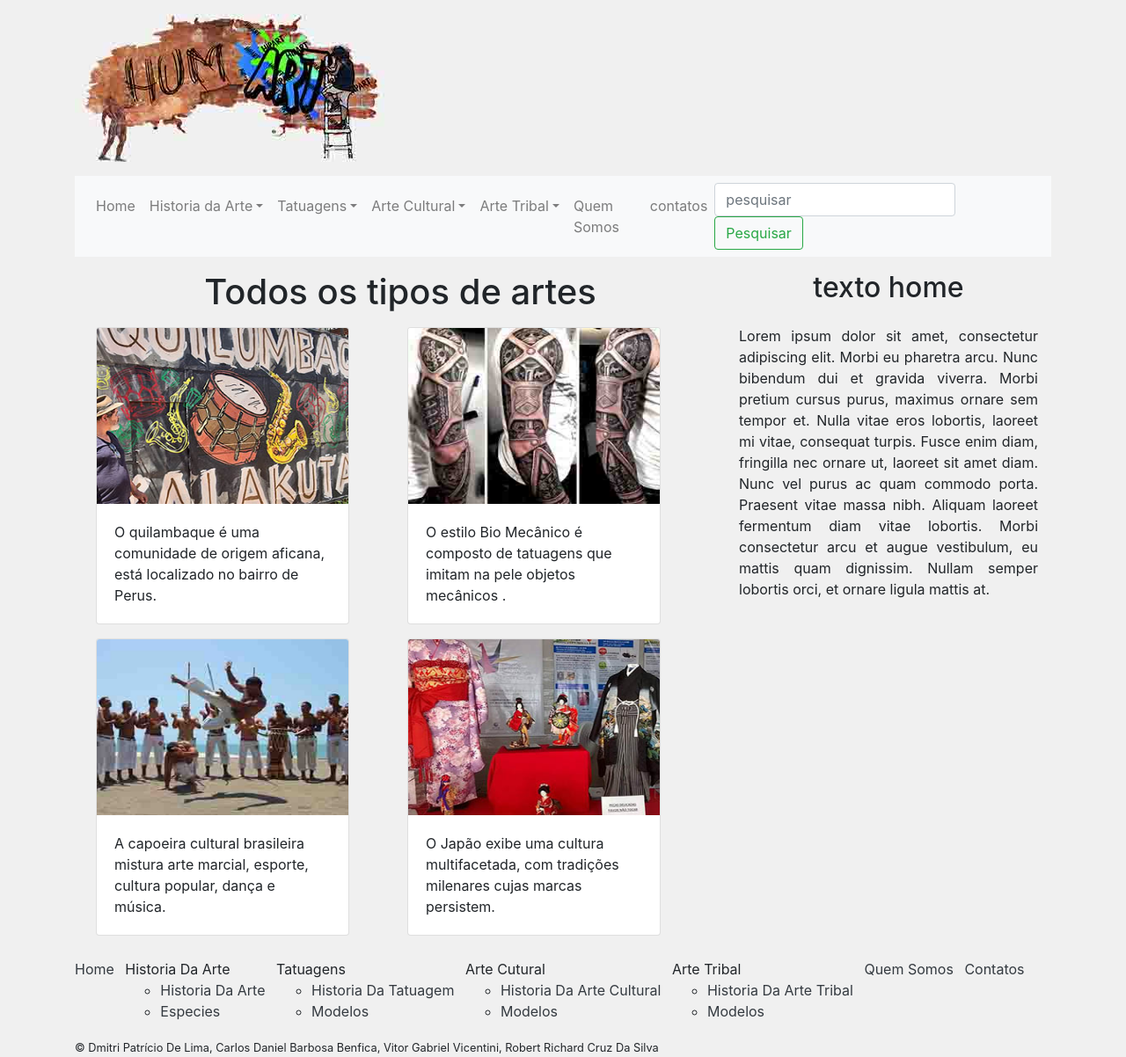
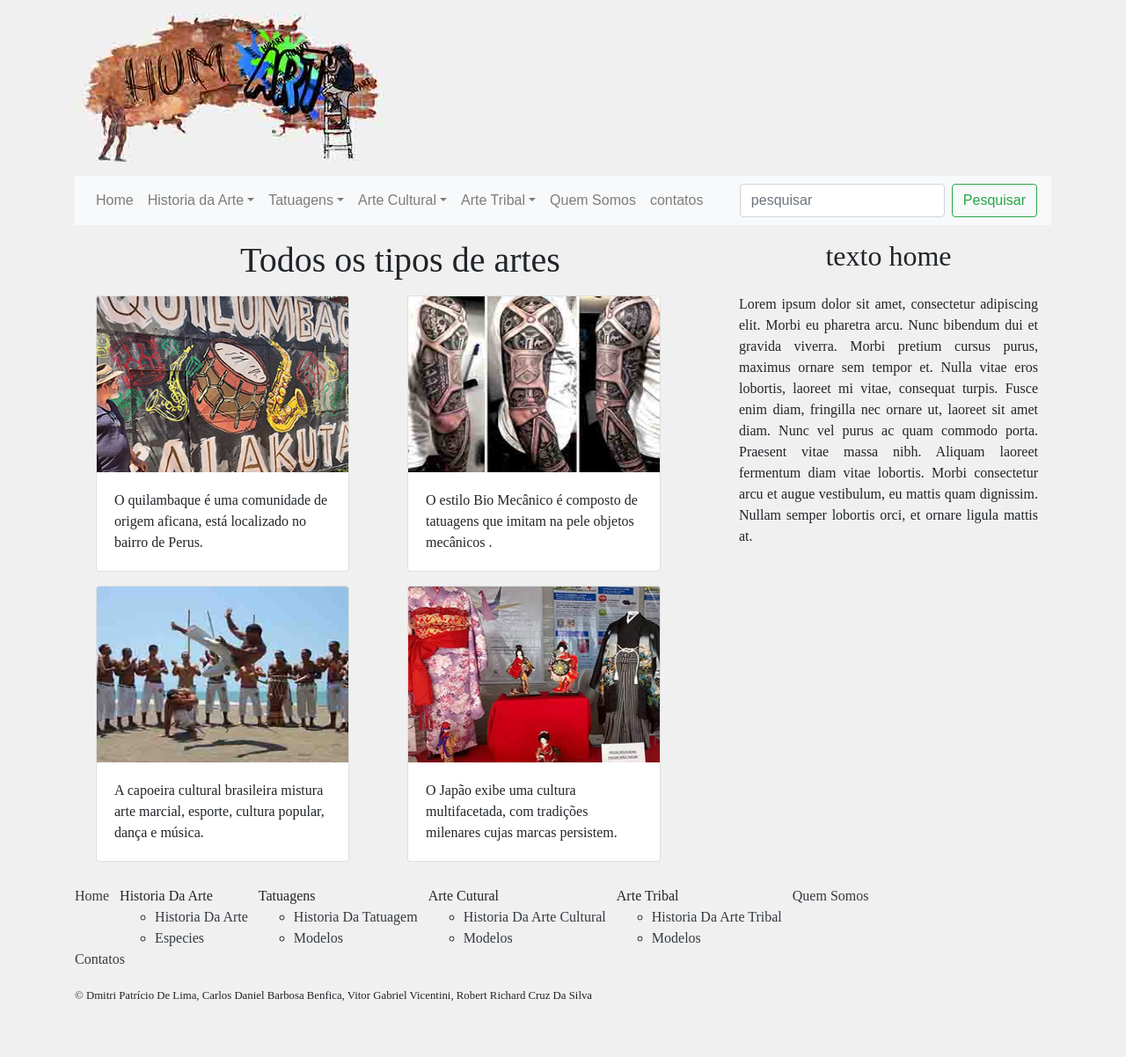
Before and after one commit to robertsilva4/site-HumArt, a PHP site: page /Index.php in a window 1280 px wide. Shown: the whole page at 88% size. After the commit the page ends 1139 px from the top, so only its background shows below. Run offline with PHP 8.4, Linux system fonts and the light colour scheme.

Commit message:
versio 3.1

```diff
--- a/Arte-cultural.php
+++ b/Arte-cultural.php
@@ -9,9 +9,11 @@
     <link rel="stylesheet" href="css/estilo.css">
     <link href="https://fonts.googleapis.com/css?family=PT+Serif&display=swap" rel="stylesheet">
     <title> Arte e Cultura </title>
+
 </head>
 
 <body>
+
     <div class="container">
         <div class="row">
             <header>
--- a/css/estilo.css
+++ b/css/estilo.css
@@ -16,8 +16,12 @@ html {
 
 body {
     background-color: #f0f0f0;
+    font-family: 'Times New Roman', serif;
 }
 
 footer ul li a {
     text-decoration: none;
 }
+nav{
+    font-family:'Arial', sans-serif;
+}
--- a/php/footer.php
+++ b/php/footer.php
@@ -24,12 +24,12 @@ echo'
   </li>
   <li class="align-text-top list-inline-item">Arte Tribal
   <ul>
-    <li><a href="Arte-tribal.php" class="text-dark text-decoration-none">Historia da Arte Tribal</a></li>
+    <li><aref="Arte-tribal.php" class="text-dark text-decoration-none">Historia da Arte Tribal</a></li>
     <li><a href="#" class="text-dark text-decoration-none">Modelos</a></li>
   </ul>
   </li>
   <li class="align-text-top list-inline-item"><a href="Quem-somos.php" class="text-dark text-decoration-none">Quem Somos</a></li>
-  <li class="align-text-top list-inline-item"><a href="Contatos.php" class="text-dark text-decoration-none">Contatos</a></li>
+  <li bclass="align-text-top list-inline-item"><a href="Contatos.php" class="text-dark text-decoration-none">Contatos</a></li>
 </ul>
 <small> &copy; Dmitri Patrício de Lima, Carlos Daniel Barbosa Benfica, Vitor Gabriel Vicentini, Robert Richard Cruz da Silva</small>
 </div>';
```
Also changed, not shown: 2 other files.
